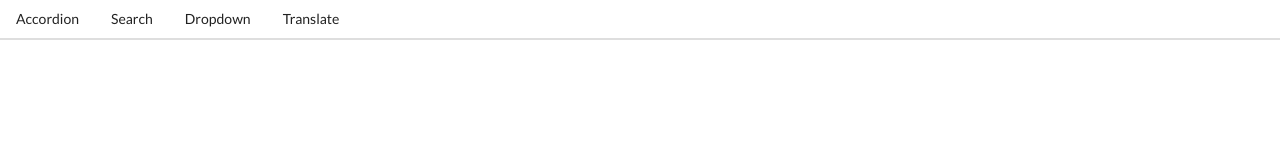
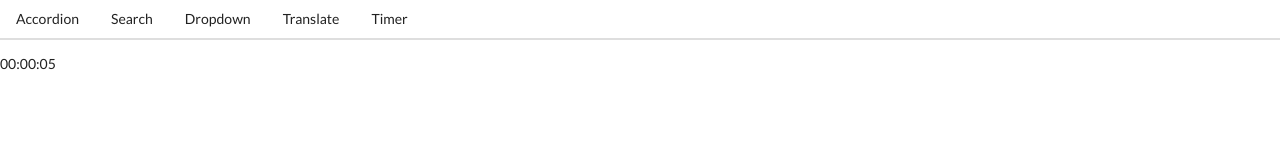
Before and after one commit to mark-wallace/widgets, a React (Create React App) app: page /timer in a window 1280 px wide. Shown: the top 160 px of the page. Built offline with nearby package versions, Linux system fonts and the light colour scheme.

Commit message:
add timer component

```diff
--- a/src/App.js
+++ b/src/App.js
@@ -5,6 +5,7 @@ import Accordion from "./components/Accordion";
 import Dropdown from "./components/Dropdown";
 import Search from "./components/Search";
 import Header from "./components/Header";
+import Timer from "./components/Timer";
 
 const items = [
   {
@@ -59,6 +60,9 @@ const App = () => {
       <Route path="/list">
         <Search />
       </Route>
+      <Route path="/timer">
+        <Timer />
+      </Route>
     </div>
   );
 };
--- a/src/components/Header.js
+++ b/src/components/Header.js
@@ -16,6 +16,9 @@ const Header = () => {
       <Link href="/translate" className="item">
         Translate
       </Link>
+      <Link href="/timer" className="item">
+        Timer
+      </Link>
     </div>
   );
 };
--- /dev/null
+++ b/src/components/Timer.js
@@ -0,0 +1,44 @@
+import { useEffect, useState } from "react";
+
+const Timer = () => {
+  const [second, setSecond] = useState(0);
+  const [minute, setMinute] = useState(0);
+  const [hour, setHour] = useState(0);
+
+  useEffect(() => {
+    const timerId = setTimeout(() => {
+      setSecond(second + 1);
+      if (second === 59) {
+        setMinute(minute + 1);
+        setSecond(0);
+      }
+      if (minute === 59 && second === 59) {
+        setHour(hour + 1);
+        setMinute(0);
+      }
+      if (hour === 23 && minute === 59 && second === 59) {
+        setHour(0);
+        setMinute(0);
+        setSecond(0);
+      }
+    }, 1000);
+
+    return () => {
+      clearTimeout(timerId);
+    };
+  }, [second, minute, hour]);
+
+  const padZeros = (number) => {
+    return number.toString().length === 1 ? "0" + number : number;
+  };
+
+  return (
+    <div>
+      <label>
+        {padZeros(hour)}:{padZeros(minute)}:{padZeros(second)}
+      </label>
+    </div>
+  );
+};
+
+export default Timer;
```
Also changed, not shown: 1 other file (tests, documents, lock files or other folders).
